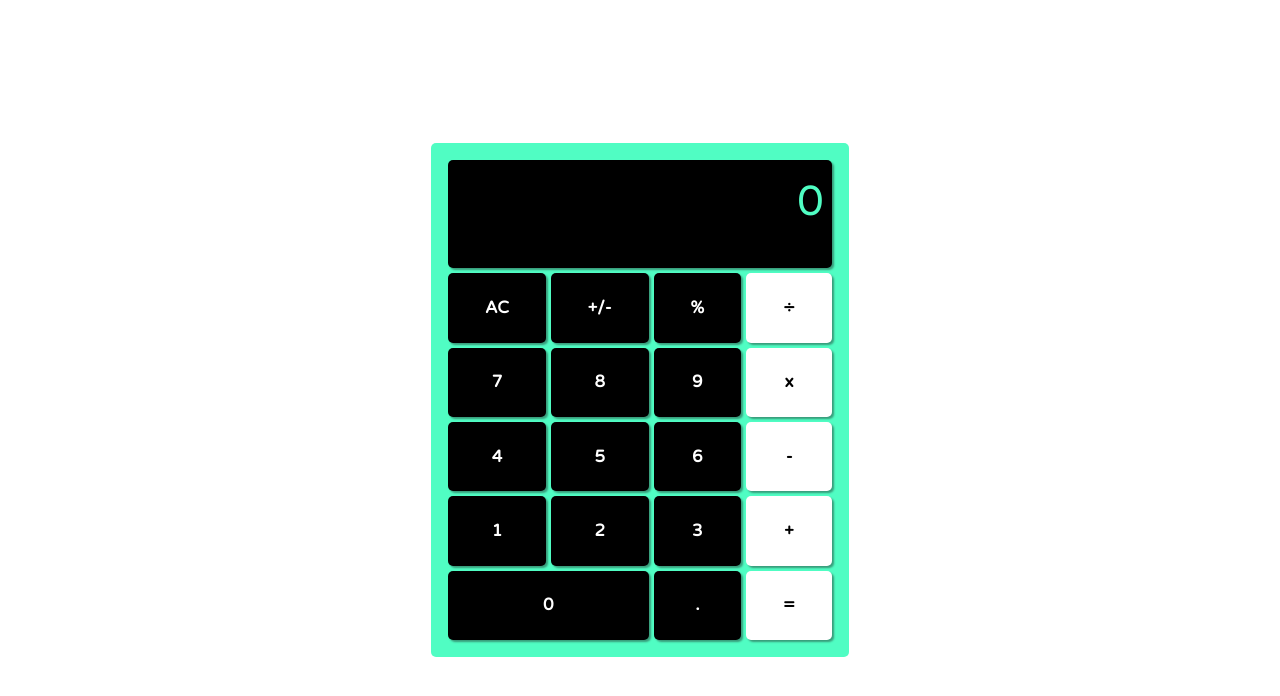
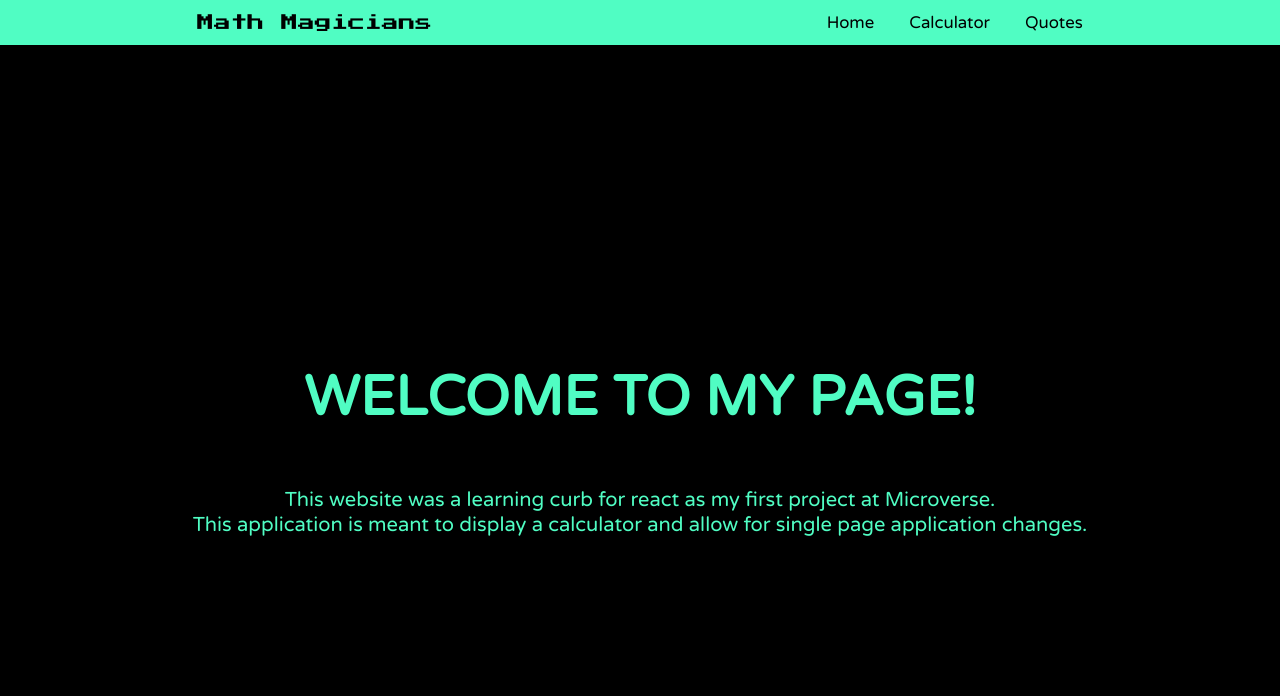
Before and after one commit to shuhad786/math-magician-react, a React (Create React App) app: page / in a window 1280 px wide. Shown: the top 696 px of the page. Built offline with nearby package versions, Linux system fonts and the light colour scheme.

Commit message:
Created the full website with links and pages

```diff
--- a/package.json
+++ b/package.json
@@ -9,6 +9,7 @@
     "big.js": "^6.2.1",
     "react": "^18.2.0",
     "react-dom": "^18.2.0",
+    "react-router-dom": "^6.4.3",
     "react-scripts": "5.0.1",
     "web-vitals": "^2.1.4"
   },
--- a/src/App.css
+++ b/src/App.css
@@ -1,4 +1,5 @@
 @import url('https://fonts.googleapis.com/css2?family=Varela+Round&display=swap');
+@import url('https://fonts.googleapis.com/css2?family=Press+Start+2P&family=Varela+Round&display=swap');
 
 * {
   padding: 0;
@@ -15,8 +16,6 @@ html {
 }
 
 body {
-  background-size: cover;
-  background-repeat: no-repeat;
   flex: 1;
   display: flex;
   flex-direction: column;
@@ -40,8 +39,7 @@ body {
   display: flex;
   height: 100%;
   min-width: 100%;
-  justify-content: center;
-  align-items: center;
+  flex-direction: column;
 }
 
 .cal-container {
@@ -100,3 +98,74 @@ body {
 .wide {
   grid-column: 1 / span 2;
 }
+
+.homePage {
+  display: flex;
+  flex-direction: column;
+  background-color: black;
+  color: rgb(80, 253, 195);
+  height: 100vh;
+  justify-content: center;
+  align-items: center;
+}
+
+.home-title {
+  font-weight: bolder;
+  padding: 1em;
+  font-size: 3.3em;
+}
+
+.paragraphs {
+  font-size: 1.2em;
+}
+
+.quotePage {
+  display: flex;
+  flex-direction: column;
+  background-color: black;
+  color: rgb(80, 253, 195);
+  height: 100vh;
+  justify-content: center;
+  align-items: center;
+}
+
+.navBar {
+  display: flex;
+  justify-content: space-around;
+  background-color: rgb(80, 253, 195);
+  height: 6%;
+  align-items: center;
+}
+
+.Logo {
+  font-family: 'Press Start 2P', cursive;
+  color: black;
+}
+
+.links {
+  display: flex;
+  justify-content: space-between;
+  width: 20%;
+}
+
+.link {
+  text-decoration: none;
+  color: black;
+}
+
+.link:hover {
+  color: white;
+}
+
+.calculatorPage {
+  display: flex;
+  flex-direction: column;
+  flex-wrap: wrap;
+  font-size: 1.05em;
+  font-weight: 500;
+  height: 100%;
+  min-width: 100%;
+  justify-content: center;
+  align-items: center;
+  background-color: black;
+}
--- a/src/App.js
+++ b/src/App.js
@@ -1,21 +1,23 @@
 /* eslint-disable */
 import './App.css';
-import React, { Component } from 'react';
-import Calculator from './components/Calculator';
+import { Routes, Route } from 'react-router-dom';
+import { HomePage } from './pages/HomePage';
+import CalculatorPage from './pages/CalculatorPage';
+import QuotePage from './pages/QuotePage';
+import Navbar from './components/NavBar';
 
-class App extends Component {
-  constructor(props) {
-    super(props);
-    this.state = {};
-  }
-
-  render() {
+function App() {
     return (
       <div className="container">
-        <Calculator />
+      <Navbar />
+        <Routes>
+          <Route exact path='/' element={<HomePage />} />
+          <Route exact path='calculator' element={<CalculatorPage />} />
+          <Route exact path='quotes' element={<QuotePage />} />
+        </Routes>
       </div>
     );
   }
-}
+
 
 export default App;
--- /dev/null
+++ b/src/components/NavBar.js
@@ -0,0 +1,19 @@
+/* eslint-disable */
+import { Link } from 'react-router-dom';
+
+const Navbar = () => {
+    return (
+    <div className="navBar">
+      <div className="Logo">
+        Math Magicians
+      </div>
+      <ul className="links">
+        <Link className="link" to="/">Home</Link>
+        <Link className="link" to="/calculator">Calculator</Link>
+        <Link className="link" to="/quotes">Quotes</Link>
+      </ul>
+    </div>
+    )
+  }
+
+export default Navbar;
--- a/src/index.js
+++ b/src/index.js
@@ -1,13 +1,16 @@
 /* eslint-disable */
 import React from 'react';
 import ReactDOM from 'react-dom/client';
+import { BrowserRouter } from 'react-router-dom';
 import App from './App';
 import reportWebVitals from './reportWebVitals';
 
 const root = ReactDOM.createRoot(document.getElementById('root'));
 root.render(
   <React.StrictMode>
-    <App />
+    <BrowserRouter>
+      <App />
+    </BrowserRouter>
   </React.StrictMode>,
 );
 
--- /dev/null
+++ b/src/pages/CalculatorPage.js
@@ -0,0 +1,12 @@
+/* eslint-disable */
+import Calculator from "../components/Calculator";
+
+const CalculatorPage = () => {
+    return (
+      <div className="calculatorPage">
+        <Calculator />
+      </div>
+    );
+  }
+
+export default CalculatorPage;
--- /dev/null
+++ b/src/pages/HomePage.js
@@ -0,0 +1,11 @@
+/* eslint-disable */
+
+export const HomePage = () => {
+return (
+  <div className='homePage'>
+    <h1 className='home-title'>WELCOME TO MY PAGE!</h1>
+    <p className='paragraphs'>This website was a learning curb for react as my first project at Microverse.</p>
+    <p className='paragraphs'>This application is meant to display a calculator and allow for single page application changes.</p>
+  </div>
+)
+}
--- /dev/null
+++ b/src/pages/QuotePage.js
@@ -0,0 +1,11 @@
+/* eslint-disable */
+
+const QuotePage = () => {
+return (
+  <div className='quotePage'>
+    <p className='paragraphs'>"Mathematics is not about numbers, equations, computations, or algorithms: it is about understanding." <br/>-William Paul Thurston</p>
+  </div>
+)
+}
+
+export default QuotePage;
```
Also changed, not shown: 1 other file (tests, documents, lock files or other folders).
